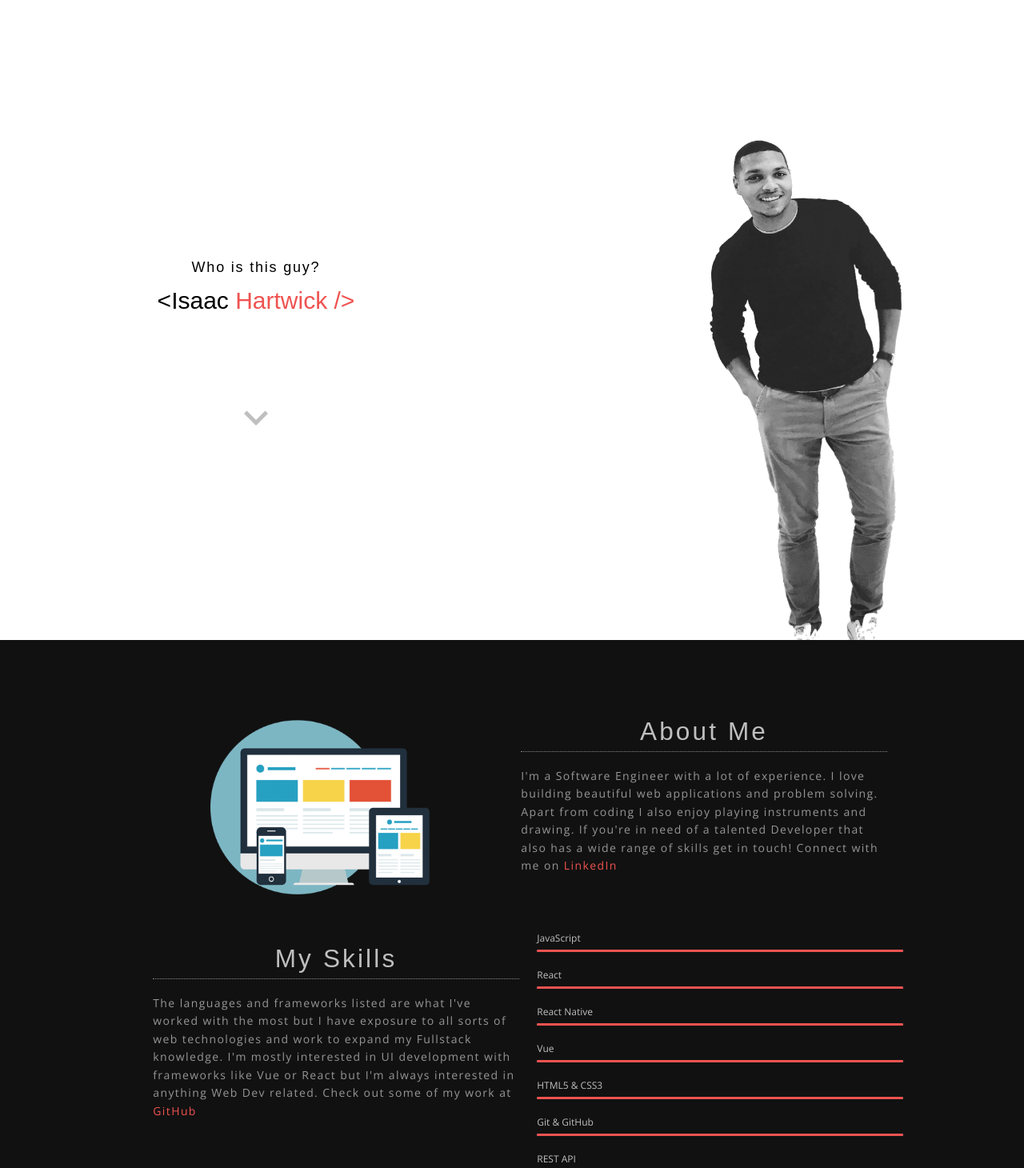
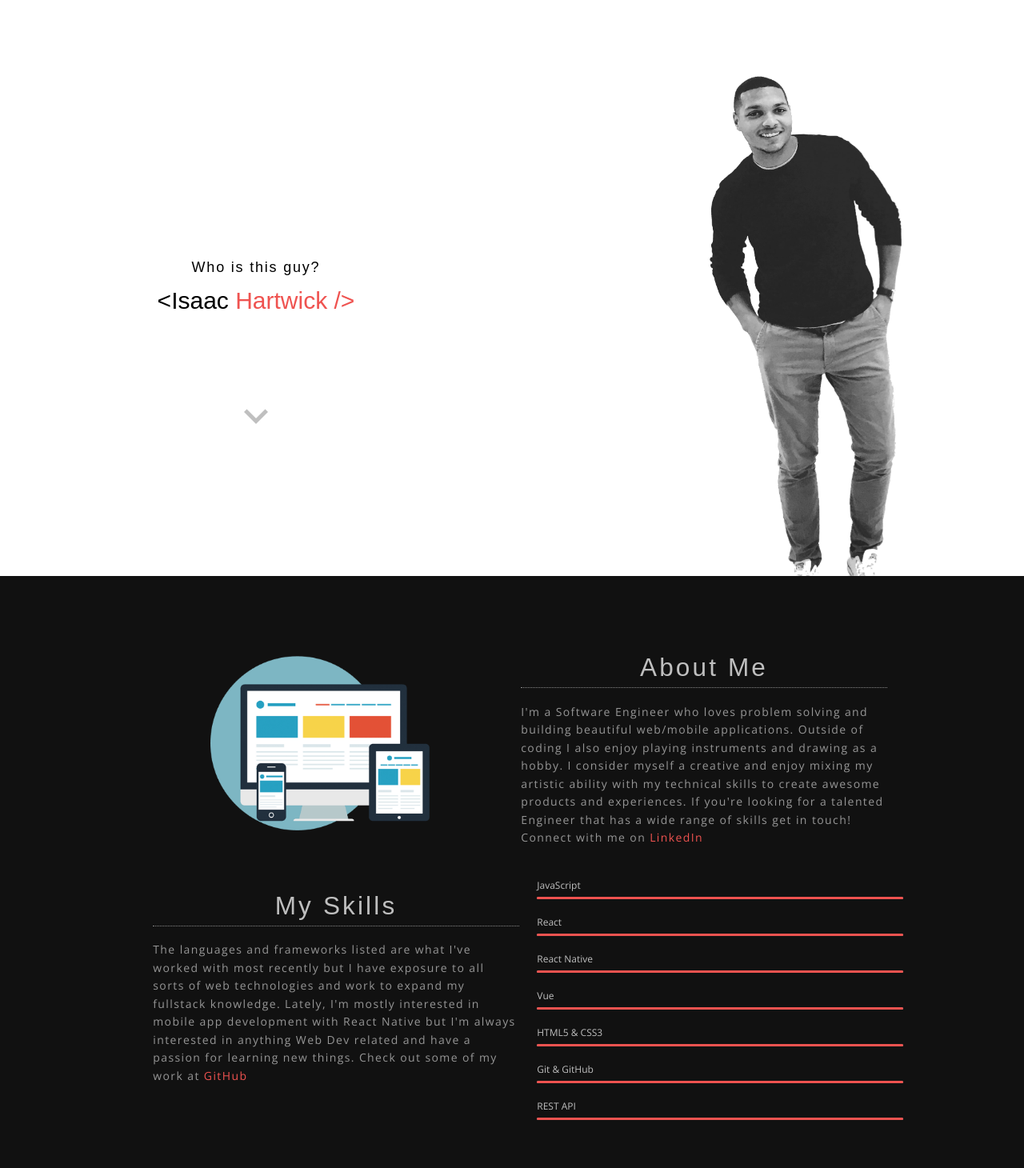
Before and after one commit to ihartw/ihartcode, a Vue app: page / in a window 1280 px wide. Shown: the top 1460 px of the page at 80% size. Built offline with nearby package versions, Linux system fonts and the light colour scheme; a web font is replaced by a local one.

Commit message:
Portfolio updates

```diff
--- a/src/components/About.vue
+++ b/src/components/About.vue
@@ -20,7 +20,6 @@
          });
       }
    });
-
 </script>
 
 <template>
@@ -29,9 +28,9 @@
          <div class="col m12 l6 push-l6">
             <h3 class="center-align">About Me</h3>
             <p>
-               I'm a Software Engineer with a lot of experience. I love building beautiful web
-               applications and problem solving. Apart from coding I also enjoy playing instruments and drawing. If
-               you're in need of a talented Developer that also has a wide range of skills get in touch!
+               I'm a Software Engineer who loves problem solving and building beautiful web/mobile
+               applications. Outside of coding I also enjoy playing instruments and drawing as a hobby. I consider myself a creative and enjoy mixing my artistic ability with my technical skills to create awesome products and experiences. If
+               you're looking for a talented Engineer that has a wide range of skills get in touch!
             </p>
             <p>Connect with me on
                <a href="https://www.linkedin.com/in/isaac-hartwick-44b883117" target="_blank" class="link">LinkedIn</a>
--- a/src/components/Carousel.vue
+++ b/src/components/Carousel.vue
@@ -102,7 +102,7 @@
 
    .carousel {
       opacity: 0;
-      height: 600px !important;
+      height: 400px !important;
    }
 
    .carousel-item {
--- a/src/components/Experience.vue
+++ b/src/components/Experience.vue
@@ -31,8 +31,8 @@
          })
       }
    });
+</script>
 
-</script>
 <template>
    <section id="experience" class="section scrollspy experience" ref="experience">
       <div class="row">
--- a/src/components/Hero.vue
+++ b/src/components/Hero.vue
@@ -54,7 +54,7 @@
       background: white !important;
       opacity: .8;
       overflow-y: hidden;
-      height: 100vh;
+      height: 90vh;
    }
 
    .hero h1 {
--- /dev/null
+++ b/src/components/Music.vue
@@ -0,0 +1,53 @@
+<script setup>
+   import { ref } from 'vue'
+   import { store } from '../store/store.js'
+   import { useIntersectionObserver, useAnimate } from '@vueuse/core'
+
+   const isVisible = ref(false);
+   const music = ref(null);
+   const resumeLine = ref(null);
+   const keyframes = [
+      { opacity: 0, transform: 'translateX(20px)'},
+      { opacity: 1 },
+   ]
+
+   const line = [
+      { height: '1px'},
+      { height: '80%' },
+   ]
+
+   const {isActive} = useIntersectionObserver(music, ([{ isIntersecting }]) => {
+      if(!isVisible.value && isIntersecting) {
+         isVisible.value = true;
+         useAnimate(music, keyframes, {
+            duration: 1000,
+            fill: 'forwards',
+            easing: 'ease-in-out',
+         })
+         useAnimate(resumeLine, line, {
+            duration: 3000,
+            fill: 'forwards',
+            easing: 'ease-in-out',
+         })
+      }
+   });
+</script>
+
+<template>
+   <section id="music" class="section scrollspy" ref="music">
+      <div class="row padded-top">
+         <div class="col s12 title">
+            <h3 class="description center-align">Music</h3>
+         </div>
+      </div>
+      <div class="valign-wrapper">
+         <iframe style="border-radius:12px" src="https://open.spotify.com/embed/album/0Q6DYBa3hKX1GyYAQwaK9M?utm_source=generator" width="100%" height="352" frameBorder="0" allowfullscreen="" allow="autoplay; clipboard-write; encrypted-media; fullscreen; picture-in-picture" loading="lazy"></iframe>
+      </div>
+   </section>
+</template>
+
+<style scoped>
+   #music {
+      margin-bottom: 50px;
+   }
+</style>
--- a/src/components/NavBar.vue
+++ b/src/components/NavBar.vue
@@ -14,6 +14,7 @@
          <li class="nav-link link-skil" @click="store.scrollTo('skills')">Skills</li>
          <li class="nav-link link-projects" @click="store.scrollTo('projects')">Projects</li>
          <li class="nav-link link-art" @click="store.scrollTo('art')">Artwork</li>
+         <li class="nav-link link-music" @click="store.scrollTo('music')">Music</li>
          <li class="nav-link link-experience" @click="store.scrollTo('experience')">Experience</li>
       </ul>
    </header>
--- a/src/components/Skills.vue
+++ b/src/components/Skills.vue
@@ -42,9 +42,8 @@
          <div class="col s11 l6">
             <h3 class="center-align">My Skills</h3>
             <p>
-               The languages and frameworks listed are what I've worked with the most but I have exposure to all sorts
-               of web technologies and work to expand my Fullstack knowledge. I'm mostly interested in UI development
-               with frameworks like Vue or React but I'm always interested in anything Web Dev related.
+               The languages and frameworks listed are what I've worked with most recently but I have exposure to all sorts
+               of web technologies and work to expand my fullstack knowledge. Lately, I'm mostly interested in mobile app development with React Native but I'm always interested in anything Web Dev related and have a passion for learning new things.
             </p>
             <p>Check out some of my work at
                <a href="https://github.com/ihartw" target="_blank" class="link">GitHub</a>
--- a/src/views/HomeView.vue
+++ b/src/views/HomeView.vue
@@ -8,6 +8,7 @@
    import Skills from '../components/Skills.vue'
    import Art from '../components/Art.vue'
    import Experience from '../components/Experience.vue'
+   import Music from '../components/Music.vue'
 
    onMounted(() => {
       M.AutoInit();
@@ -23,6 +24,7 @@
          <experience></experience>
          <project-cards></project-cards>
          <art></art>
+         <music></music>
       </div>
 </template>
 
```
